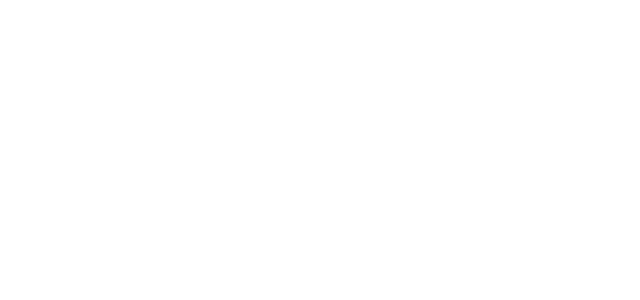
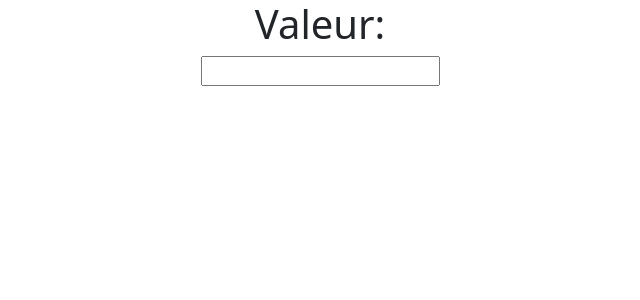
Before and after one commit to abdoulkarim22/React-js-Initiale, a React (Create React App) app in the folder react-js-initiale/: page / in a window 1280 px wide. Shown: the top 300 px of the page, without its empty margins (320-960 px from the left). Built offline with nearby package versions, Linux system fonts and the light colour scheme.

Commit message:
add file Myrefs

```diff
--- a/react-js-initiale/src/App.js
+++ b/react-js-initiale/src/App.js
@@ -3,13 +3,14 @@
 import Form from './components/Forms';
 import LifeCycle from './components/LifeCycle';
 import ChildComponent from './components/ChildComponent';
+import Myrefs from './components/Myrefs';
 
 
 
 function App() {
   return (
     <>
-    <ChildComponent/>
+  <Myrefs/>
     </>
   )
 }
--- /dev/null
+++ b/react-js-initiale/src/components/Myrefs.jsx
@@ -0,0 +1,18 @@
+
+
+
+import React, { Component } from 'react'
+
+ class Myrefs extends Component {
+  render() {
+    return (
+
+      <div className='App'>
+        <h1>Valeur:</h1>
+        <input type="text" />
+      </div>
+    )
+  }
+}
+
+export default Myrefs
```
